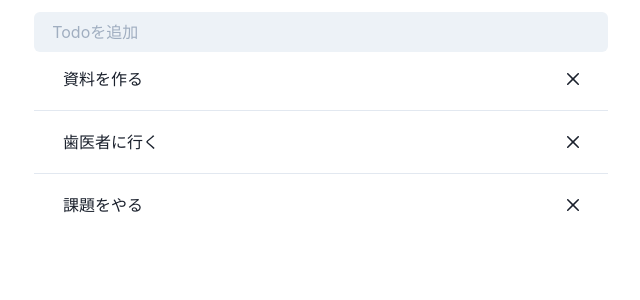
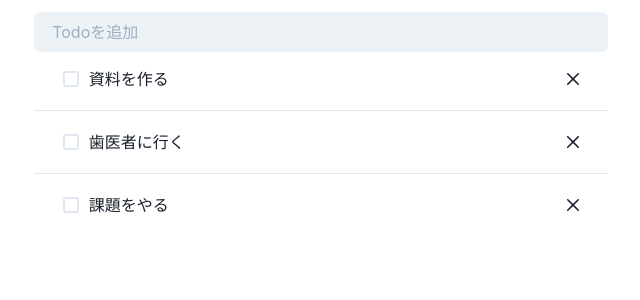
Before and after one commit to bislab-temporary/mini-hackathon-a, a React (Create React App) app: page / in a window 1280 px wide. Shown: the top 300 px of the page, without its empty margins (319-959 px from the left). Built offline with nearby package versions, Linux system fonts and the light colour scheme.

Commit message:
feat: checkboxを追加した
完了済みのタスクを確認できるようにするため

```diff
--- a/src/conponents/Todo.tsx
+++ b/src/conponents/Todo.tsx
@@ -1,5 +1,5 @@
 import { CloseIcon } from '@chakra-ui/icons';
-import { Flex, Spacer, Editable, EditablePreview, EditableInput } from '@chakra-ui/react';
+import { Flex, Spacer, Editable, EditablePreview, EditableInput, Checkbox } from '@chakra-ui/react';
 import React, { Dispatch, SetStateAction } from 'react';
 
 type TodoType = {
@@ -21,6 +21,7 @@ const Todo = ({ index, title, todos, setTodos }: Props) => {
 
   return (
     <Flex align="center" w="90%" m="0 auto">
+      <Checkbox align="center" w="5%" m="0 auto" />
       <Editable defaultValue={title}>
         <EditablePreview />
         <EditableInput />
```
